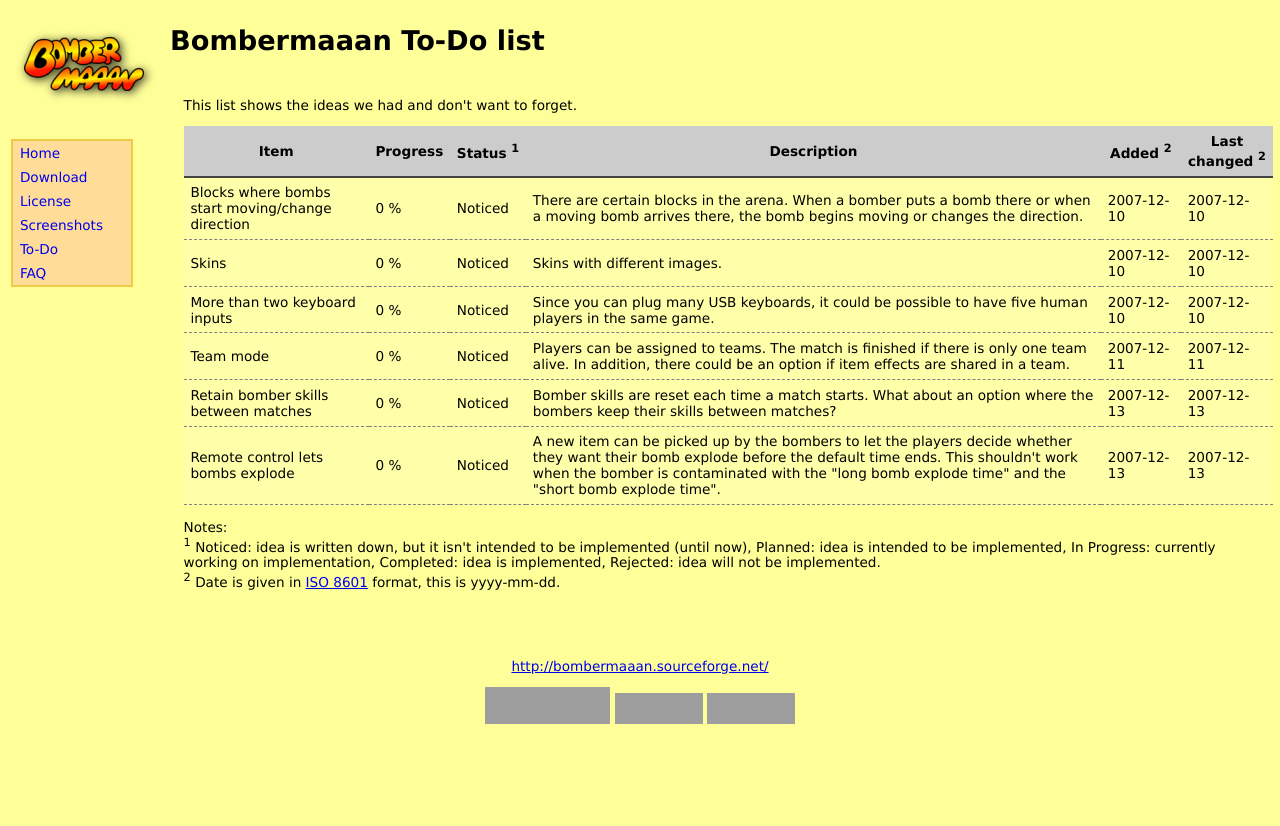
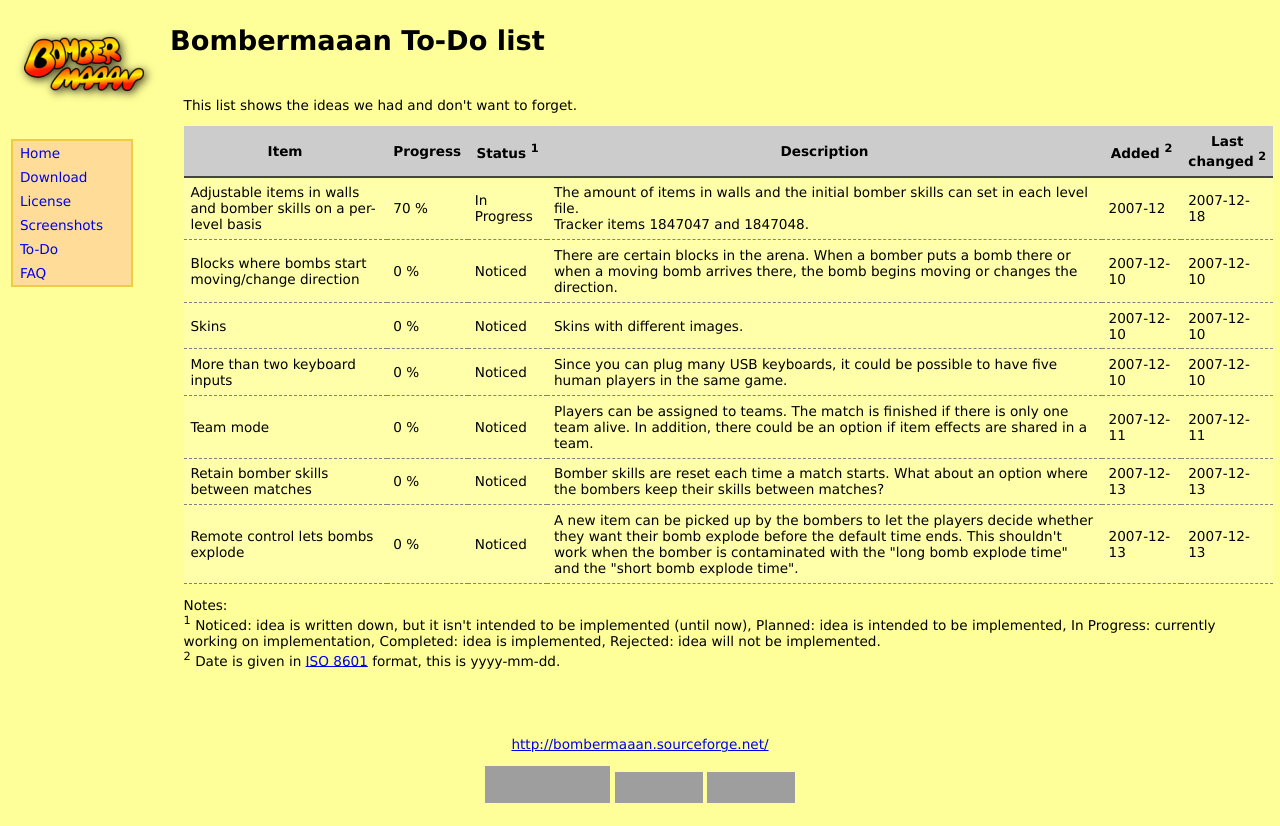
Before and after one commit to talregev/Bombermaaan, a PHP site: page /todo.php in a window 1280 px wide. Before the commit the page ends 724 px from the top, so only its background shows below. Run offline with PHP 8.4, Linux system fonts and the light colour scheme; grey boxes are pictures that could not be loaded.

Commit message:
Added row (item amount in walls/bomber skills)
git-svn-id: https://svn.code.sf.net/p/bombermaaan/code/trunk@111 7fe5b47a-8640-0410-b185-a85574715510

```diff
--- a/web/todo.php
+++ b/web/todo.php
@@ -25,6 +25,15 @@ This list shows the ideas we had and don't want to forget.
 <th>Description</th>
 <th>Added&nbsp;<sup>2</sup></th>
 <th>Last changed <sup>2</sup></th>
+</tr>
+
+<tr>
+<td>Adjustable items in walls and bomber skills on a per-level basis</td>
+<td>70 %</td>
+<td>In Progress</td>
+<td>The amount of items in walls and the initial bomber skills can set in each level file.<br />Tracker items 1847047 and 1847048.</td>
+<td>2007-12</td>
+<td>2007-12-18</td>
 </tr>
 
 <tr>
```
